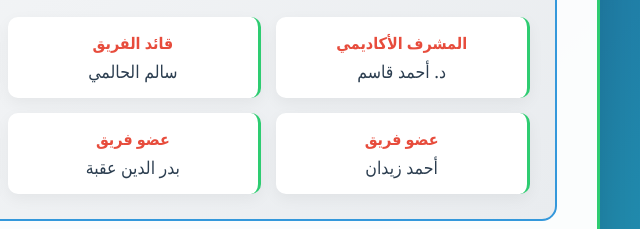
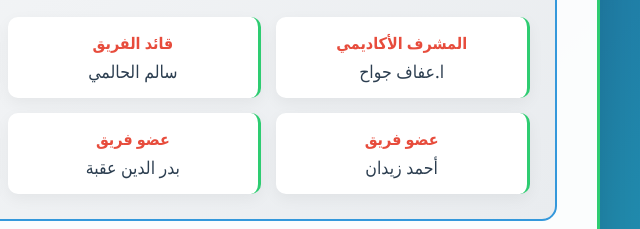
Before and after one commit to alsalemalhalimi/salemwwww, a website: page public/index.html in a window 1280 px wide. Shown: the part 545-774 px from the top of the page, 640-1280 px from the left. Drawn offline with Linux system fonts and the light colour scheme; no server answers.

Commit message:
Update index.html

```diff
--- a/public/index.html
+++ b/public/index.html
@@ -419,7 +419,8 @@
                 <div class="team-grid">
                     <div class="team-member">
                         <div class="team-role">المشرف الأكاديمي</div>
-                        <div class="team-name">د. أحمد قاسم</div>
+                        <div class="team-name">ا.عفاف جواح </div>
+
                     </div>
 
                     <div class="team-member">
```
